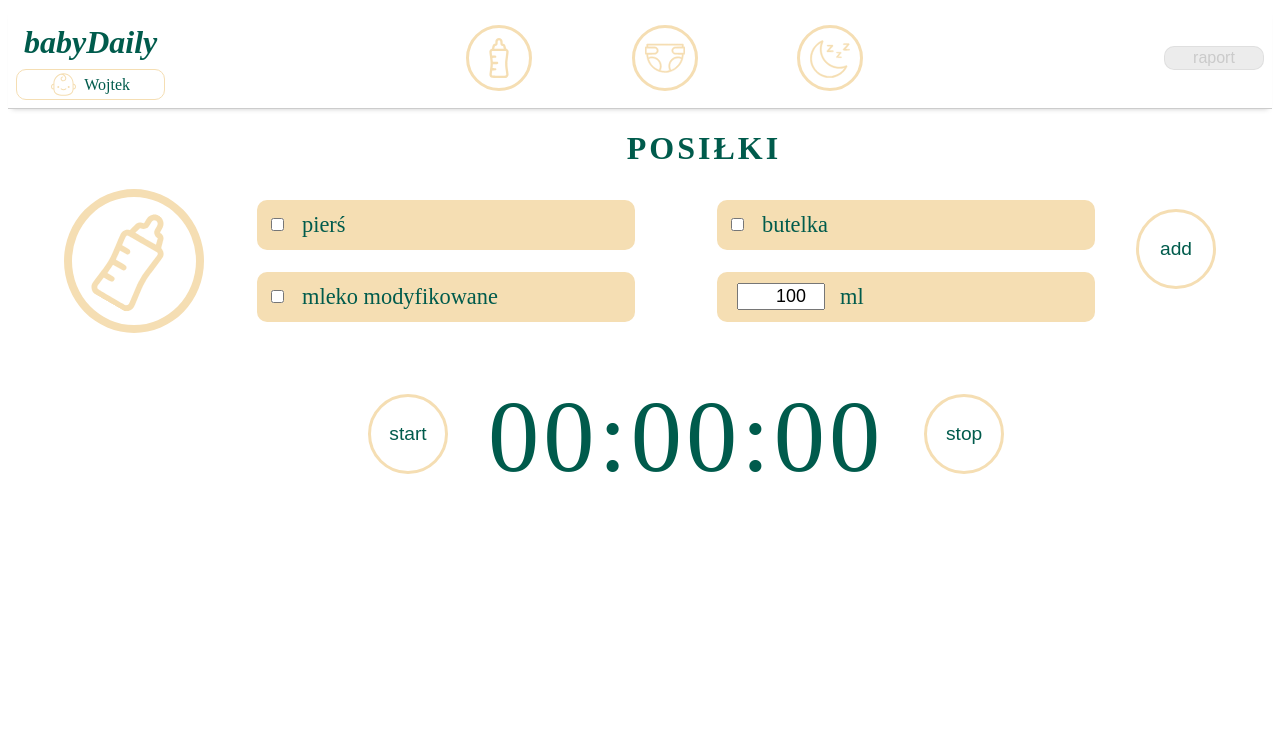
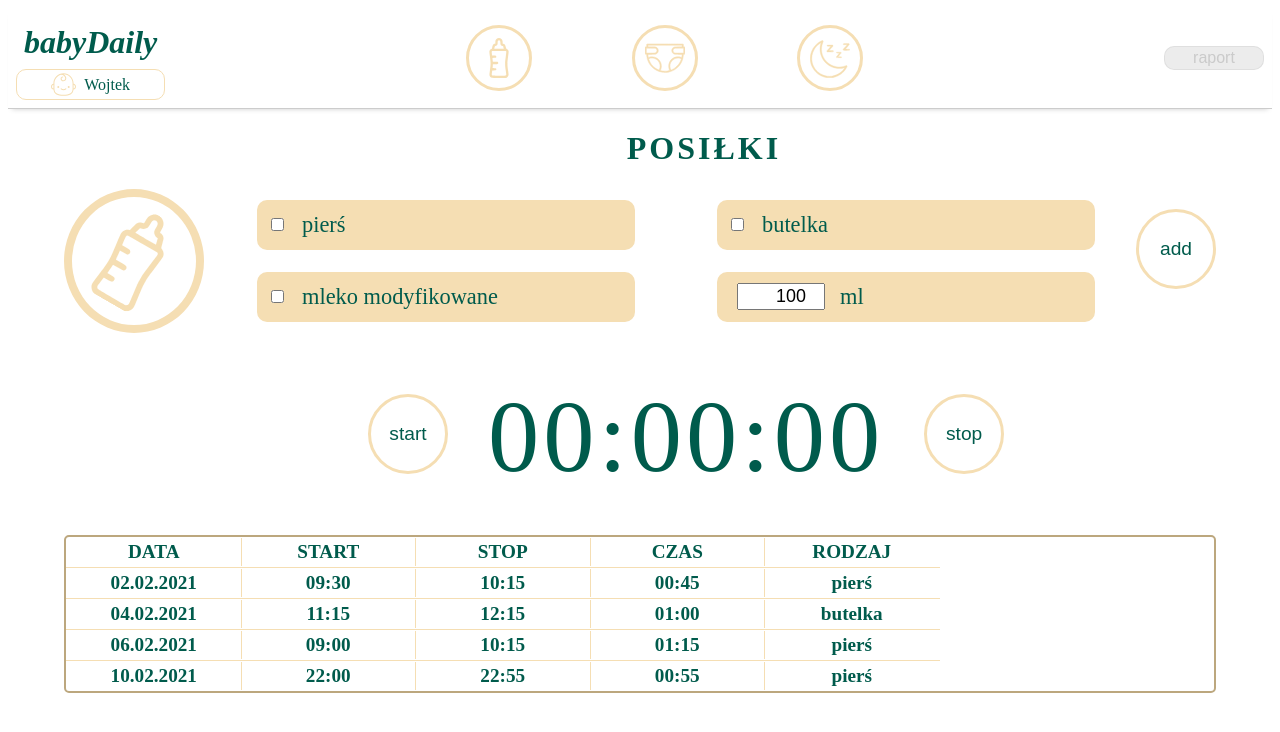
Before and after one commit to michalPastewski/babyDaily_app, a React (Create React App) app: page /meal in a window 1280 px wide. Shown: the top 732 px of the page. Built offline with nearby package versions, Linux system fonts and the light colour scheme.

Commit message:
FEAT: added meal_lists

```diff
--- /dev/null
+++ b/src/components/MealTable.js
@@ -0,0 +1,40 @@
+import React from 'react';
+import className from 'classnames';
+import styles from '../styles/meal.module.css';
+
+const practiseDatas = [
+  {date: "02.02.2021", start: "09:30", stop: "10:15", time: "00:45", type: "pierś"},
+  {date: "04.02.2021", start: "11:15", stop: "12:15", time: "01:00", type: "butelka"},
+  {date: "06.02.2021", start: "09:00", stop: "10:15", time: "01:15", type: "pierś"},
+  {date: "10.02.2021", start: "22:00", stop: "22:55", time: "00:55", type: "pierś"},
+]
+
+const MealTable = () => {
+  return (
+    <table className={styles.table}>
+      <thead>
+        <th className={styles.table__row}>
+          <td className={styles.table__item}>DATA</td>
+          <td className={styles.table__item}>START</td>
+          <td className={styles.table__item}>STOP</td>
+          <td className={styles.table__item}>CZAS</td>
+          <td className={styles.table__item}>RODZAJ</td>
+        </th>
+      </thead>
+      <tbody>
+        {
+          practiseDatas.map((data) => (
+                <th className={className({[styles.table__row]: true, [styles.body__row]: true,})}>
+                  <td className={styles.table__item}>{data.date}</td>
+                  <td className={styles.table__item}>{data.start}</td>
+                  <td className={styles.table__item}>{data.stop}</td>
+                  <td className={styles.table__item}>{data.time}</td>
+                  <td className={styles.table__item}>{data.type}</td>
+                </th>))
+        }
+      </tbody>
+    </table>
+  )
+}
+
+export default MealTable;
--- a/src/pages/Meal.js
+++ b/src/pages/Meal.js
@@ -7,6 +7,7 @@ import PageIcon from "../components/PageIcon";
 import MealCheckbox from '../components/MealCheckbox';
 import Button from '../components/Button';
 import Stopwatch from '../components/Stopwatch';
+import MealTable from '../components/MealTable';
 
 const Meal = () => {
    return (
@@ -16,9 +17,11 @@ const Meal = () => {
             <MealCheckbox />
             <Button title="add" onClick={() => console.log("click")}/>
          </section>
-
-         <section className={styles.active__section}>
+         <section className={styles.stopwatch__section}>
             <Stopwatch />
+         </section>
+         <section className={styles.list__section}>
+            <MealTable />
          </section>
       </PageWrapper>
    );
--- a/src/styles/meal.module.css
+++ b/src/styles/meal.module.css
@@ -38,7 +38,7 @@
   padding: 15px;
 }
 
-.active__section {
+.stopwatch__section {
   width: 100%;
   min-height: 100px;
   padding:0 0 20px 8%;
@@ -54,3 +54,37 @@
   font-size: 8vw;
   letter-spacing: 4px;
 }
+
+.list__section {
+  margin-top: 20px;
+  border: solid 2px var(--secondary-color);
+  border-radius: 5px;
+}
+
+.table {
+  border-collapse: collapse;
+  font-size: 1.2em;
+}
+
+.table__row {
+ border-bottom: solid 1px var(--pripary-colot);
+}
+
+.table__row td:first-child {
+  border-left: none;
+}
+
+.body__row {
+  display: flex;
+}
+
+.body__row:last-child {
+  border-bottom: none;
+}
+
+.table__item {
+  width: 167.5px;
+  padding: 3px;
+  border-left: solid 1px var(--pripary-colot);
+  text-align: center;
+}
```
